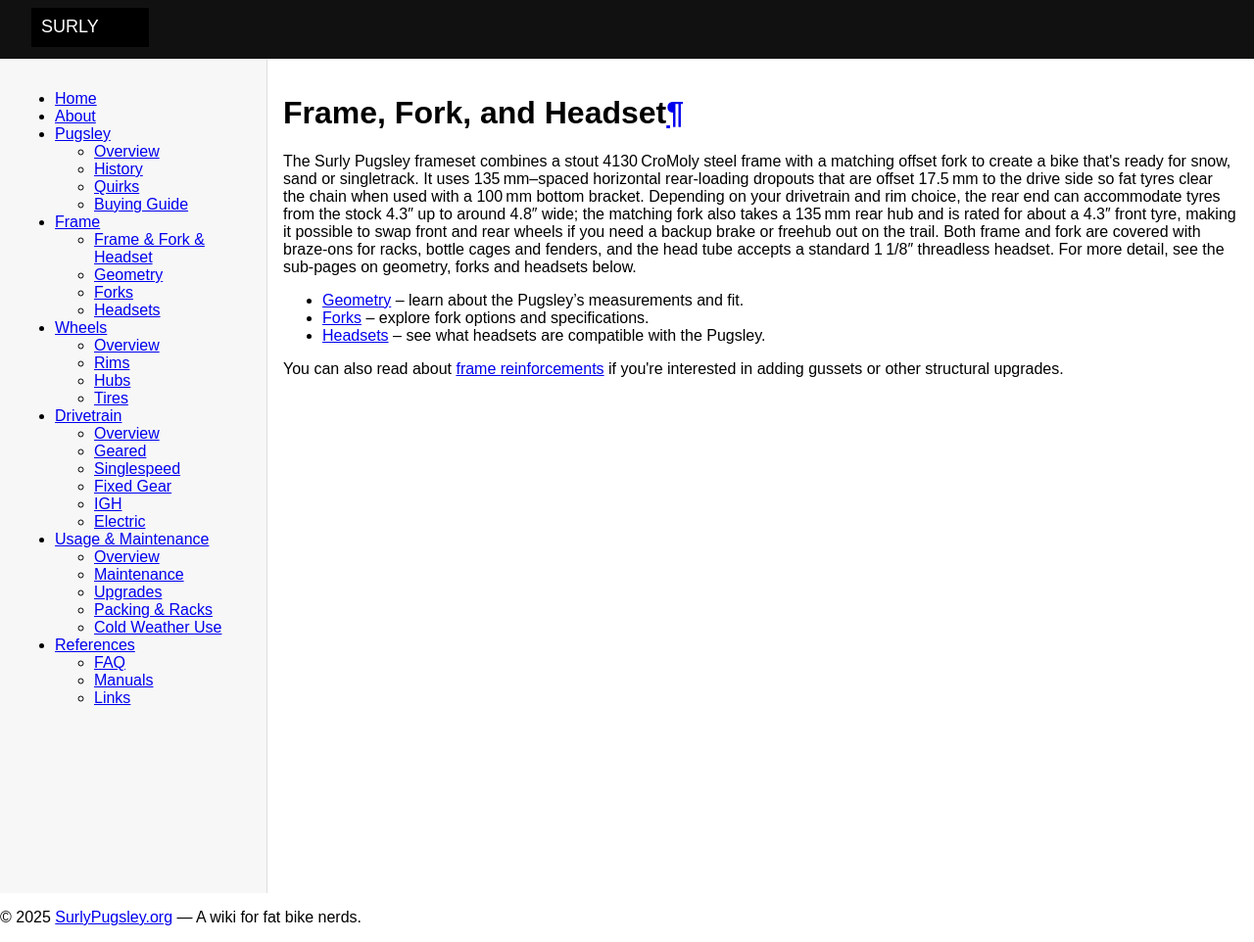
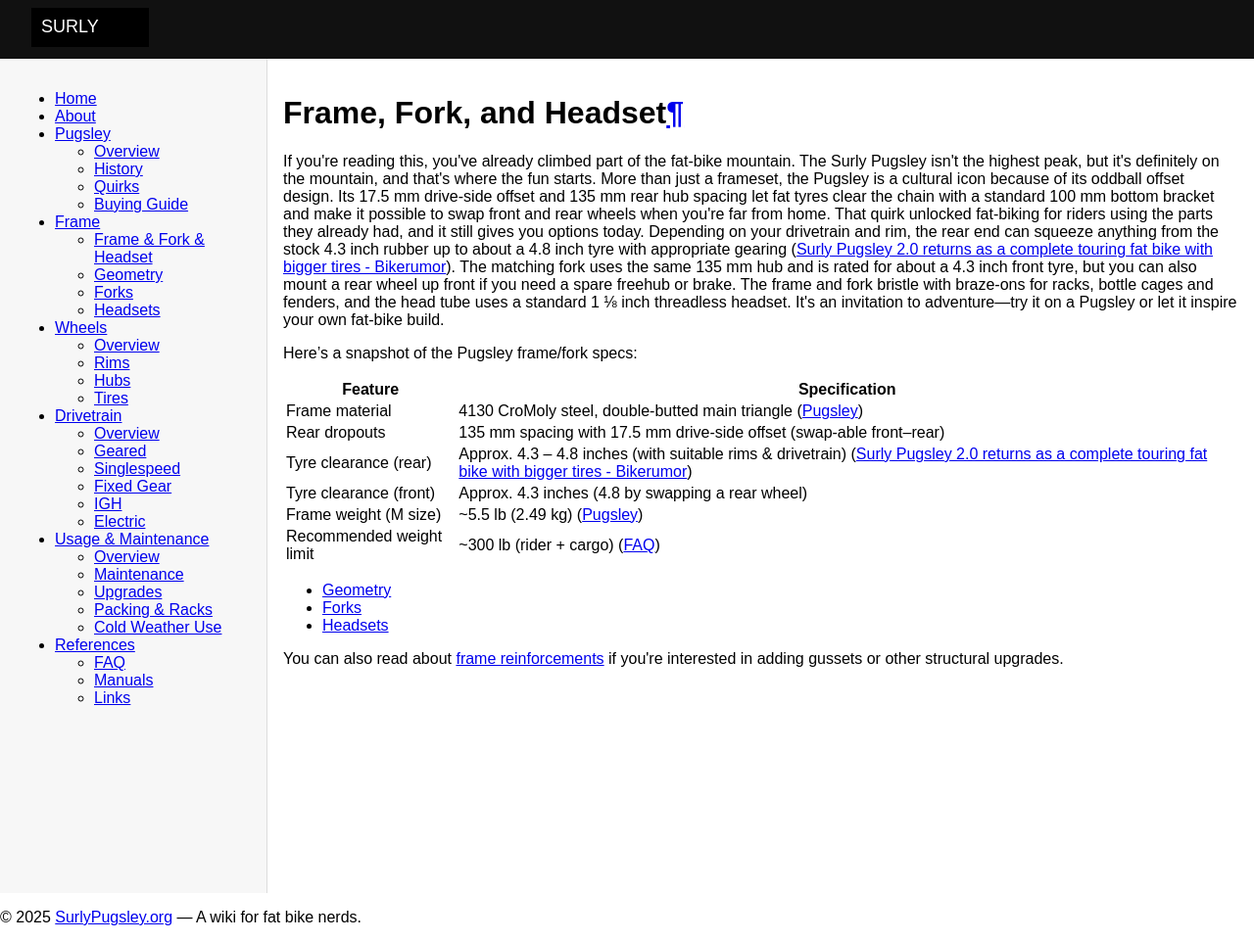
Before and after one commit to rpvnwnkl/SurlyPugsley, an MkDocs documentation site: the page built from docs/frame/index.md, in a window 1280 px wide. Shown: the whole page at 98% size. Built offline with MkDocs 1.6.1, drawn with Linux system fonts in a browser that asks for light colours.

Commit message:
Enhance Surly Pugsley framesReword frame overview to emphasise Pugsley cultural significance and offset designet documentation
Expanded the description of the Surly Pugsley frameset, including specifications and cultural significance.

```diff
--- a/docs/frame/index.md
+++ b/docs/frame/index.md
@@ -1,8 +1,20 @@
 # Frame, Fork, and Headset
-The Surly Pugsley frameset combines a stout 4130 CroMoly steel frame with a matching offset fork to create a bike that's ready for snow, sand or singletrack.  It uses 135 mm–spaced horizontal rear‑loading dropouts that are offset 17.5 mm to the drive side so fat tyres clear the chain when used with a 100 mm bottom bracket.  Depending on your drivetrain and rim choice, the rear end can accommodate tyres from the stock 4.3″ up to around 4.8″ wide; the matching fork also takes a 135 mm rear hub and is rated for about a 4.3″ front tyre, making it possible to swap front and rear wheels if you need a backup brake or freehub out on the trail.  Both frame and fork are covered with braze‑ons for racks, bottle cages and fenders, and the head tube accepts a standard 1 1/8″ threadless headset.  For more detail, see the sub‑pages on geometry, forks and headsets below.
 
-- [Geometry](geometry/) – learn about the Pugsley’s measurements and fit.
-- [Forks](fork/) – explore fork options and specifications.
-- [Headsets](headset/) – see what headsets are compatible with the Pugsley.
+If you're reading this, you've already climbed part of the fat‑bike mountain. The Surly Pugsley isn't the highest peak, but it's definitely on the mountain, and that's where the fun starts. More than just a frameset, the Pugsley is a cultural icon because of its oddball offset design. Its 17.5 mm drive‑side offset and 135 mm rear hub spacing let fat tyres clear the chain with a standard 100 mm bottom bracket and make it possible to swap front and rear wheels when you're far from home. That quirk unlocked fat‑biking for riders using the parts they already had, and it still gives you options today. Depending on your drivetrain and rim, the rear end can squeeze anything from the stock 4.3 inch rubber up to about a 4.8 inch tyre with appropriate gearing ([Surly Pugsley 2.0 returns as a complete touring fat bike with bigger tires - Bikerumor](https://bikerumor.com/surly-pugsley-2-0-returns-complete-touring-fat-bike-bigger-tires/#:~:text=New%20to%20the%20frame%20though,that%20the%20option%20is%20there)). The matching fork uses the same 135 mm hub and is rated for about a 4.3 inch front tyre, but you can also mount a rear wheel up front if you need a spare freehub or brake. The frame and fork bristle with braze‑ons for racks, bottle cages and fenders, and the head tube uses a standard 1 ⅛ inch threadless headset. It's an invitation to adventure—try it on a Pugsley or let it inspire your own fat‑bike build.
+
+Here’s a snapshot of the Pugsley frame/fork specs:
+
+| Feature | Specification |
+| --- | --- |
+| Frame material | 4130 CroMoly steel, double‑butted main triangle ([Pugsley](https://surlybikes.com/products/pugsley_2016#:~:text=,Green%20Apathetic%20Black%20Grape%20Soda)) |
+| Rear dropouts | 135 mm spacing with 17.5 mm drive-side offset (swap‑able front–rear) |
+| Tyre clearance (rear) | Approx. 4.3 – 4.8 inches (with suitable rims & drivetrain) ([Surly Pugsley 2.0 returns as a complete touring fat bike with bigger tires - Bikerumor](https://bikerumor.com/surly-pugsley-2-0-returns-complete-touring-fat-bike-bigger-tires/#:~:text=New%20to%20the%20frame%20though,that%20the%20option%20is%20there)) |
+| Tyre clearance (front) | Approx. 4.3 inches (4.8 by swapping a rear wheel) |
+| Frame weight (M size) | ~5.5 lb (2.49 kg) ([Pugsley](https://surlybikes.com/products/pugsley_2016#:~:text=,Green%20Apathetic%20Black%20Grape%20Soda)) |
+| Recommended weight limit | ~300 lb (rider + cargo) ([FAQ](https://surlybikes.com/pages/faq#:~:text=What%20is%20the%20cargo%20weight,for%20the%20Long%20Haul%20Trucker)) |
+
+- [Geometry](geometry/)
+- [Forks](fork/)
+- [Headsets](headset/)
 
 You can also read about [frame reinforcements](reinforcements/) if you're interested in adding gussets or other structural upgrades.
```
